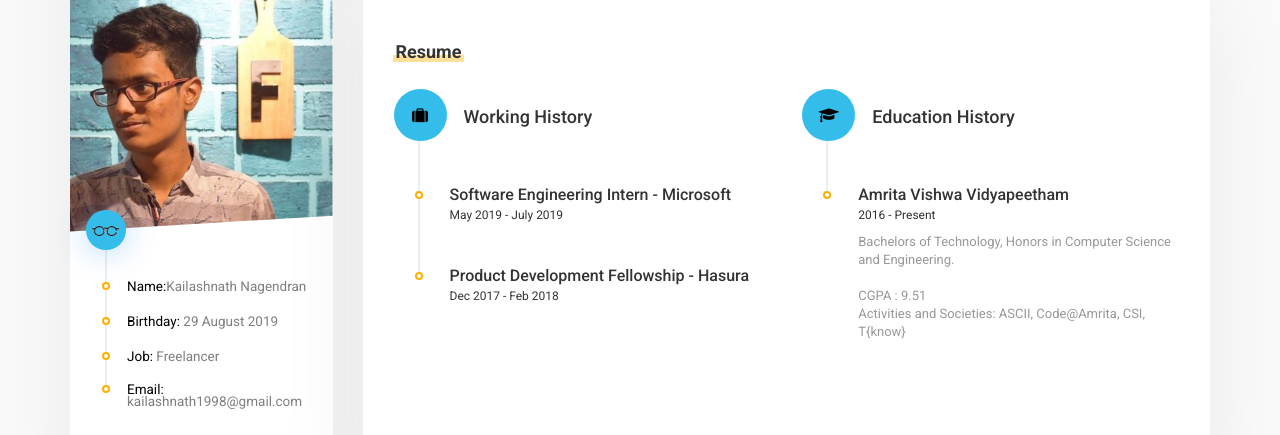
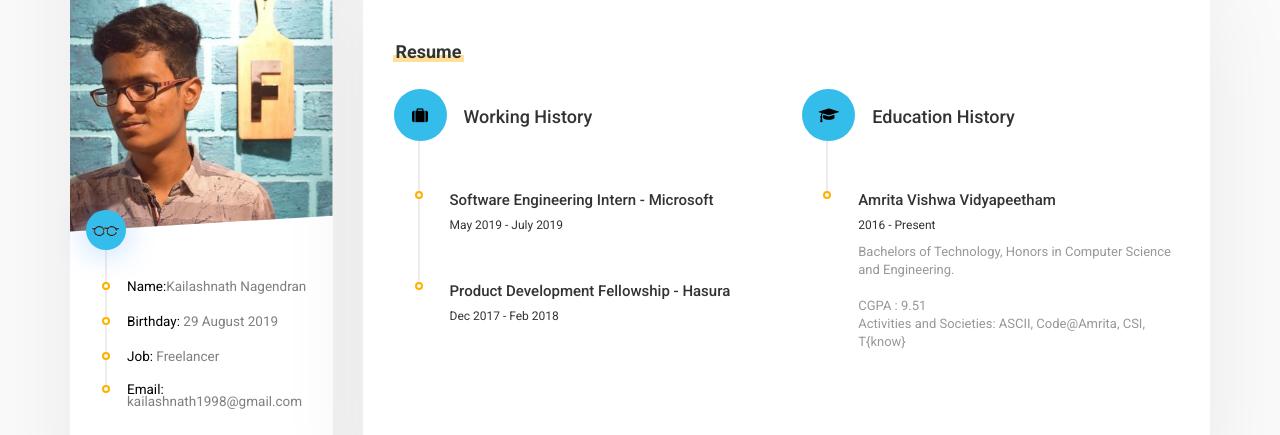
Before and after one commit to kailashnath1998/Portfolio-Website, a plain HTML site: page index.html in a window 1280 px wide. Both pictures are taken after a click on the link "RESUME". Shown: the part 170-605 px from the top of the page. Drawn offline with Linux system fonts and the light colour scheme.

Commit message:
fixed css
Signed-off-by: Kailashnath Nagendran <kailashnath1998@gmail.com>

```diff
--- a/css/style.css
+++ b/css/style.css
@@ -706,8 +706,8 @@ ul.timeline {
 }
 
 .timeline li .line-title {
-    font-size: 16px;
-    line-height: 6px;
+    font-size: 15px;
+    line-height: 16px;
 }
 
 .timeline li:first-child {
--- a/index.html
+++ b/index.html
@@ -159,7 +159,7 @@
                                         </div>
                                         <div class="row">
                                             <!-- Working History -->
-                                            <div class="working-history col-md-6 padding_15 padbot_30">
+                                            <div class="working-history col-md-6 col-sm-12 padding_15 padbot_30">
                                                 <ul class="timeline col-md-12 top_30">
                                                     <li><i class="fa fa-suitcase" aria-hidden="true"></i>
                                                         <h2 class="timeline-title">Working History</h2>
@@ -179,7 +179,7 @@
                                                 </ul>
                                             </div>
                                             <!-- Education History -->
-                                            <div class="education-history col-md-6 padding_15 padbot_30">
+                                            <div class="education-history col-md-6 col-sm-12 padding_15 padbot_30">
                                                 <ul class="timeline col-md-12 top_30">
                                                     <li><i class="fa fa-graduation-cap" aria-hidden="true"></i>
                                                         <h2 class="timeline-title">Education History</h2>
```
